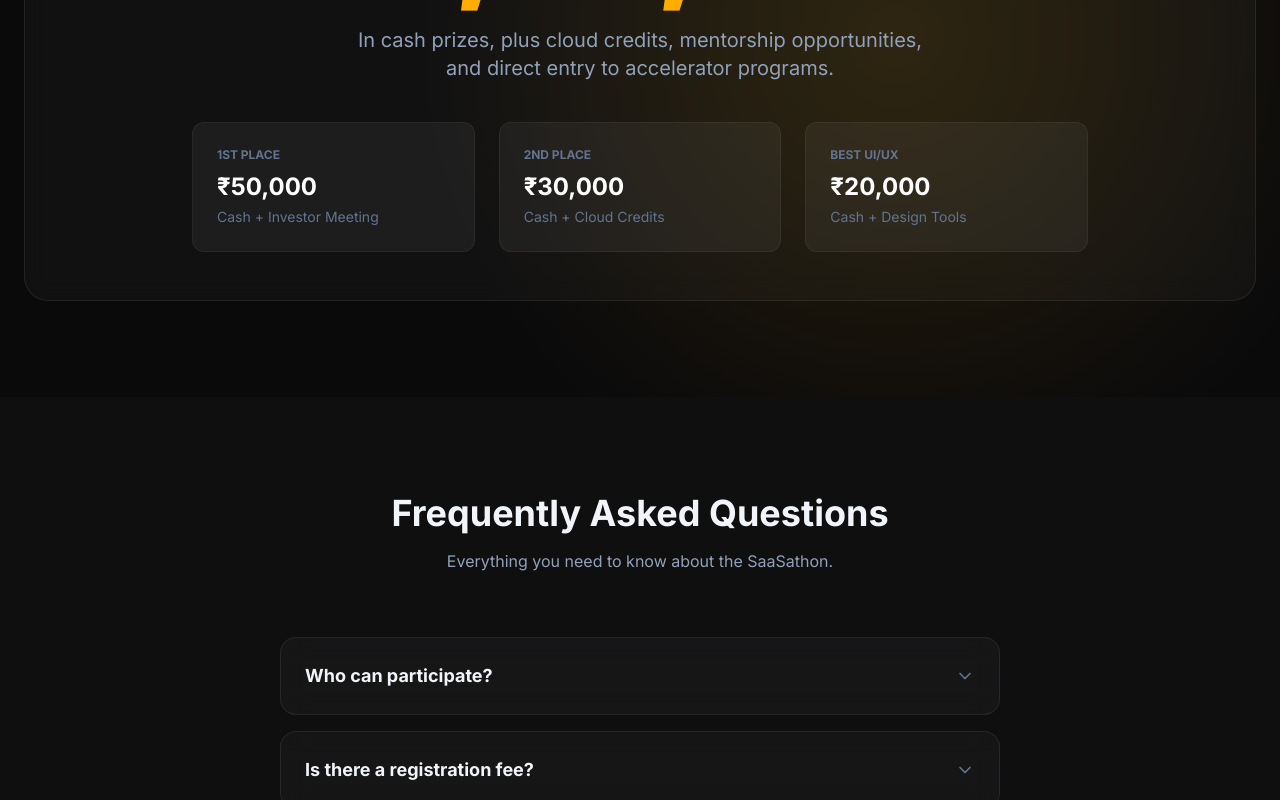
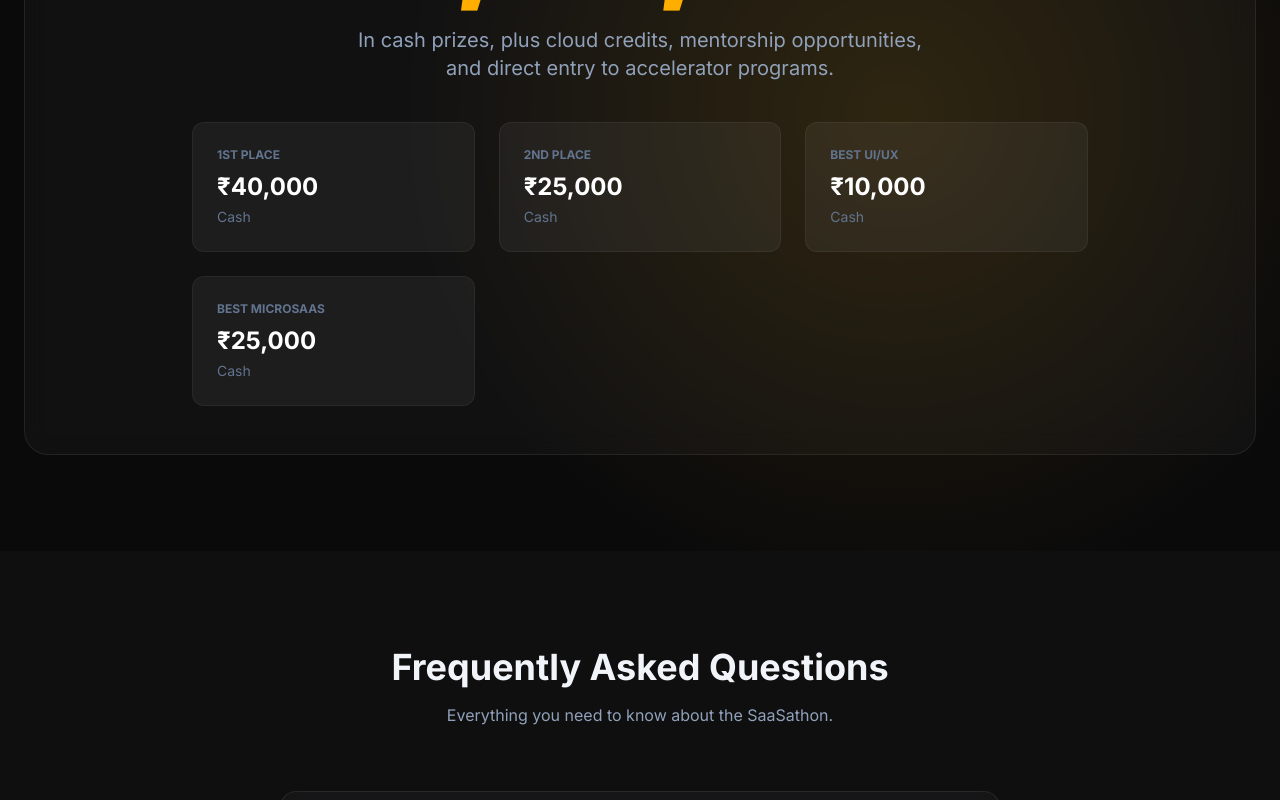
Before and after one commit to ssnlakshya/saasathon, a React (Vite) app in the folder frontend/: page / in a window 1280 px wide. Shown: the part 6300-7100 px from the top of the page. Built offline with nearby package versions, Linux system fonts and the light colour scheme.

Commit message:
New prize changes

```diff
--- a/frontend/src/components/LandingPage.jsx
+++ b/frontend/src/components/LandingPage.jsx
@@ -363,9 +363,10 @@ const LandingPage = () => {
                         </p>
                         <div className="grid grid-cols-1 md:grid-cols-3 gap-6 max-w-4xl mx-auto">
                             {[
-                                { title: '1st Place', amount: '₹50,000', desc: 'Cash + Investor Meeting' },
-                                { title: '2nd Place', amount: '₹30,000', desc: 'Cash + Cloud Credits' },
-                                { title: 'Best UI/UX', amount: '₹20,000', desc: 'Cash + Design Tools' },
+                                { title: '1st Place', amount: '₹40,000', desc: 'Cash' },
+                                { title: '2nd Place', amount: '₹25,000', desc: 'Cash' },
+                                { title: 'Best UI/UX', amount: '₹10,000', desc: 'Cash' },
+                                { title: 'Best MicroSaaS', amount: '₹25,000', desc: 'Cash' },
                             ].map((prize, i) => (
                                 <div key={i} className="p-6 bg-white/5 rounded-xl border border-white/5 text-left">
                                     <span className="text-slate-500 text-xs font-bold uppercase mb-2 block">{prize.title}</span>
```
